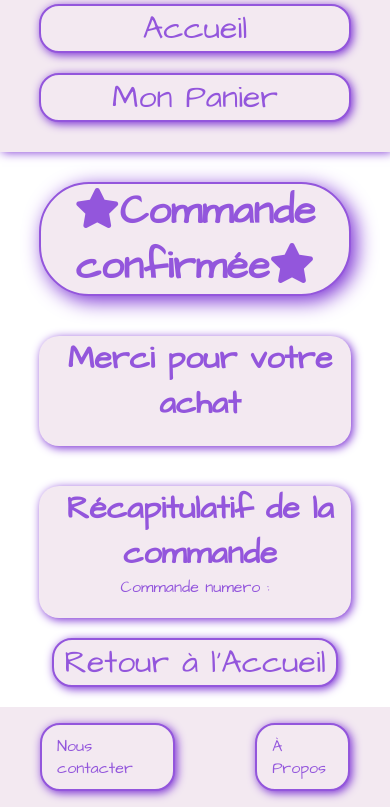
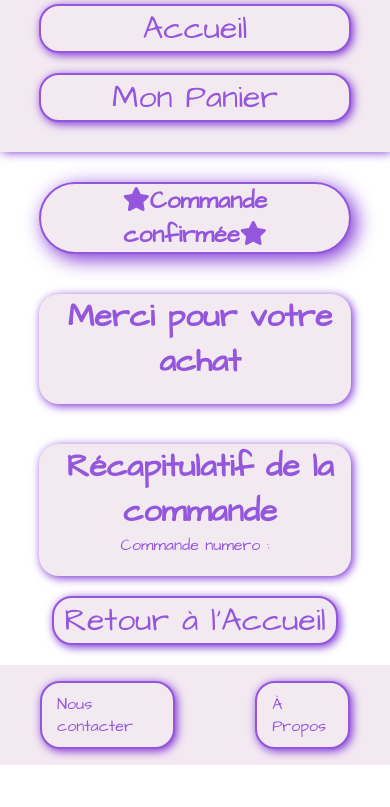
Before and after one commit to aztharoths/MehdiLugan_5_21022021, a website: page front-end/pages/confirmation-commande.html in a window 390 px wide. Shown: the part 132-939 px from the top of the page. After the commit the page ends 897 px from the top, so only its background shows below. Drawn offline with Linux system fonts and the light colour scheme.

Commit message:
media query page de confirmation

```diff
--- a/front-end/sass/pages/_confirmation-commande.scss
+++ b/front-end/sass/pages/_confirmation-commande.scss
@@ -86,3 +86,24 @@
 .return {
   padding: 0 10px;
 }
+
+@include media(1000px) {
+  .confirmation {
+    h1 {
+      font-size: 1.5rem;
+    }
+  }
+  .summary {
+    &__items {
+      &__item {
+        width: 100%;
+        height: 150px;
+        &__desc {
+          h3 {
+            text-align: center;
+          }
+        }
+      }
+    }
+  }
+}
```
Also changed, not shown: front-end/css/style.css, 1 other file.
